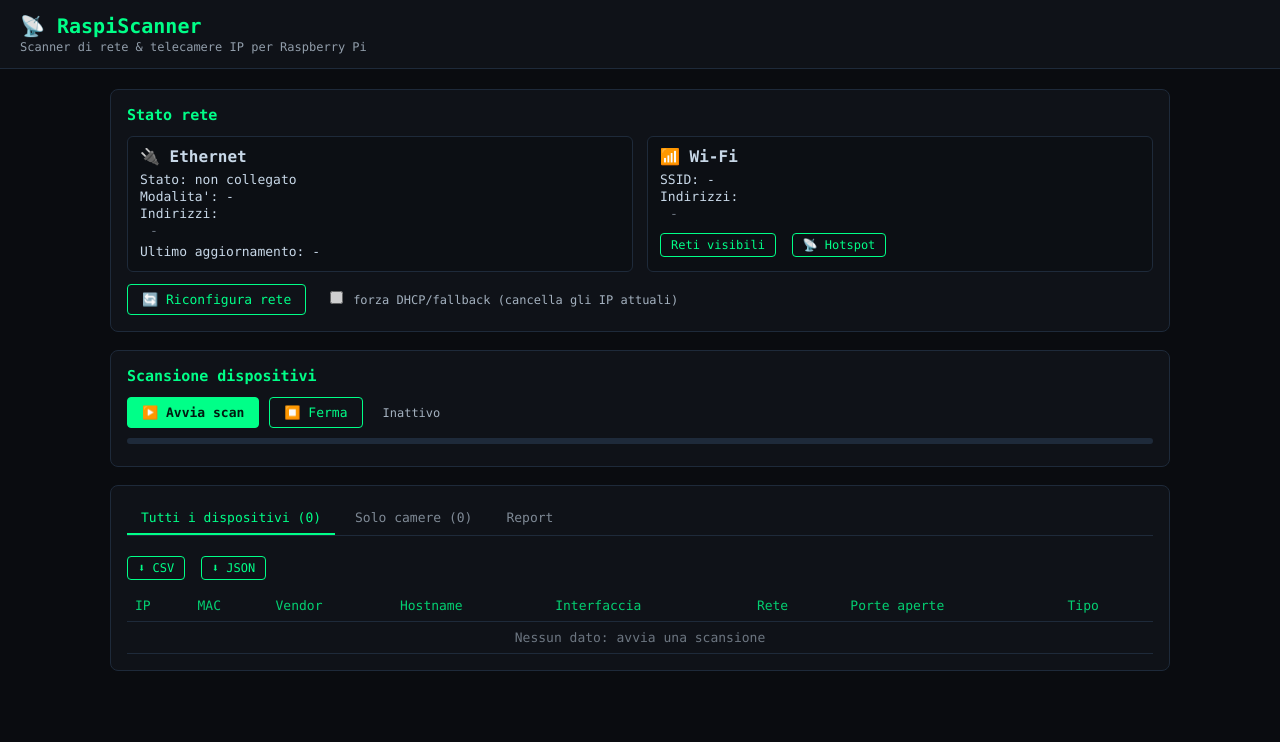
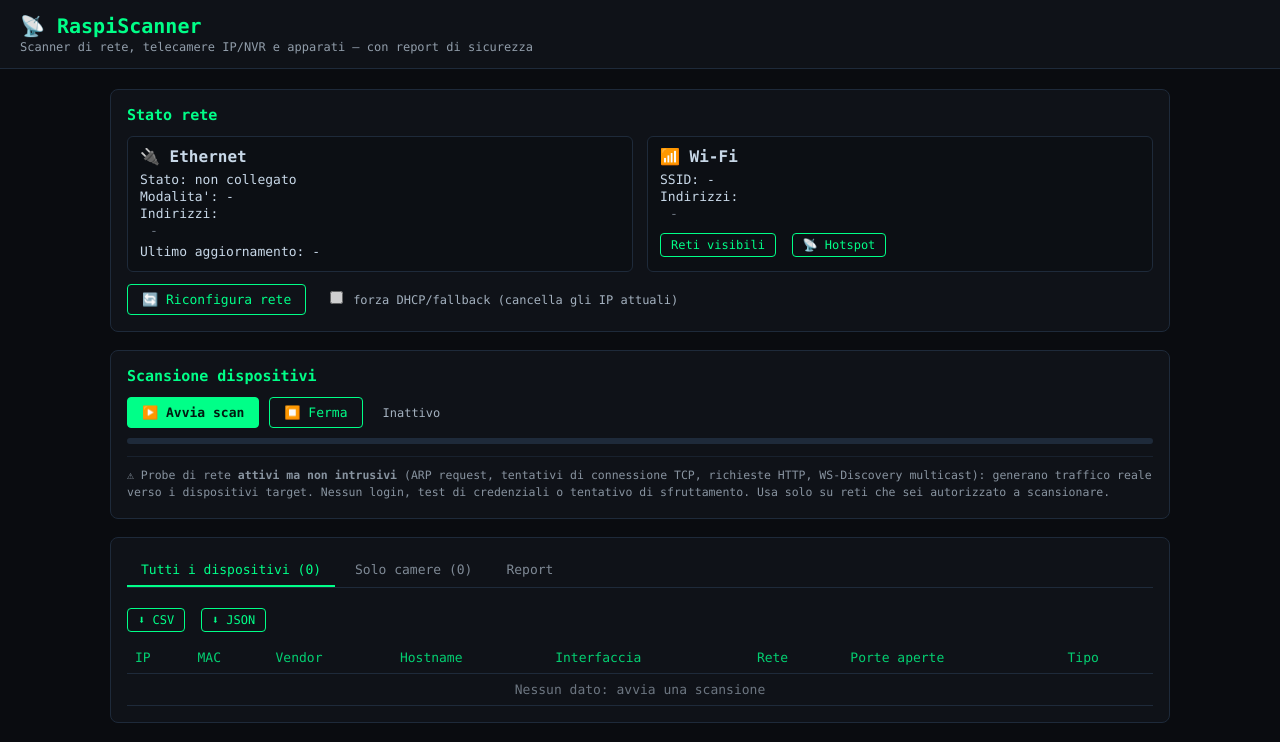
Before and after one commit to Scorp1oner0/raspiscanner, a Flask app: page / in a window 1280 px wide. Shown: the top 742 px of the page. Run offline with Flask 3, Linux system fonts and the light colour scheme; data that the repository does not hold is empty.

Commit message:
Dashboard: nota di sicurezza visibile + sottotitolo aggiornato
Per coerenza con la terminologia corretta nel README/docs ("attivo ma non
intrusivo", non "passivo"): aggiunta una nota sotto i controlli di scan,
visibile a chi usa davvero il tool, non solo a chi legge il codice.

Aggiornato anche il sottotitolo nell'header ("Scanner di rete &
telecamere IP per Raspberry Pi" -> "...telecamere IP/NVR e apparati — con
report di sicurezza"): il progetto ora fa molto piu' della sola scoperta
camere (NVR, apparati di rete, PC/stampanti, hotspot, report).

```diff
--- a/static/style.css
+++ b/static/style.css
@@ -79,6 +79,16 @@ main { padding: 20px; max-width: 1100px; margin: 0 auto; }
 .progress-bar { height: 6px; background: var(--border); border-radius: 3px; overflow: hidden; }
 .progress-fill { height: 100%; width: 0%; background: var(--accent); transition: width 0.3s; }
 .progress-label { font-size: 12px; opacity: 0.7; margin-top: 6px; }
+
+.security-note {
+  font-size: 11.5px;
+  opacity: 0.65;
+  line-height: 1.5;
+  margin: 12px 0 0;
+  padding-top: 10px;
+  border-top: 1px solid var(--border);
+}
+.security-note strong { color: var(--text); opacity: 1; }
 
 .tabs { display: flex; gap: 6px; margin-bottom: 14px; border-bottom: 1px solid var(--border); }
 .tab-btn {
--- a/templates/index.html
+++ b/templates/index.html
@@ -9,7 +9,7 @@
 <body>
 <header class="topbar">
   <div class="brand">📡 RaspiScanner</div>
-  <div class="subtitle">Scanner di rete &amp; telecamere IP per Raspberry Pi</div>
+  <div class="subtitle">Scanner di rete, telecamere IP/NVR e apparati — con report di sicurezza</div>
 </header>
 
 <main>
@@ -52,6 +52,13 @@
     </div>
     <div class="progress-bar"><div class="progress-fill" id="progress-fill"></div></div>
     <div id="progress-label" class="progress-label"></div>
+    <p class="security-note">
+      ⚠ Probe di rete <strong>attivi ma non intrusivi</strong> (ARP request,
+      tentativi di connessione TCP, richieste HTTP, WS-Discovery multicast):
+      generano traffico reale verso i dispositivi target. Nessun login, test
+      di credenziali o tentativo di sfruttamento. Usa solo su reti che sei
+      autorizzato a scansionare.
+    </p>
   </section>
 
   <section class="card">
```
